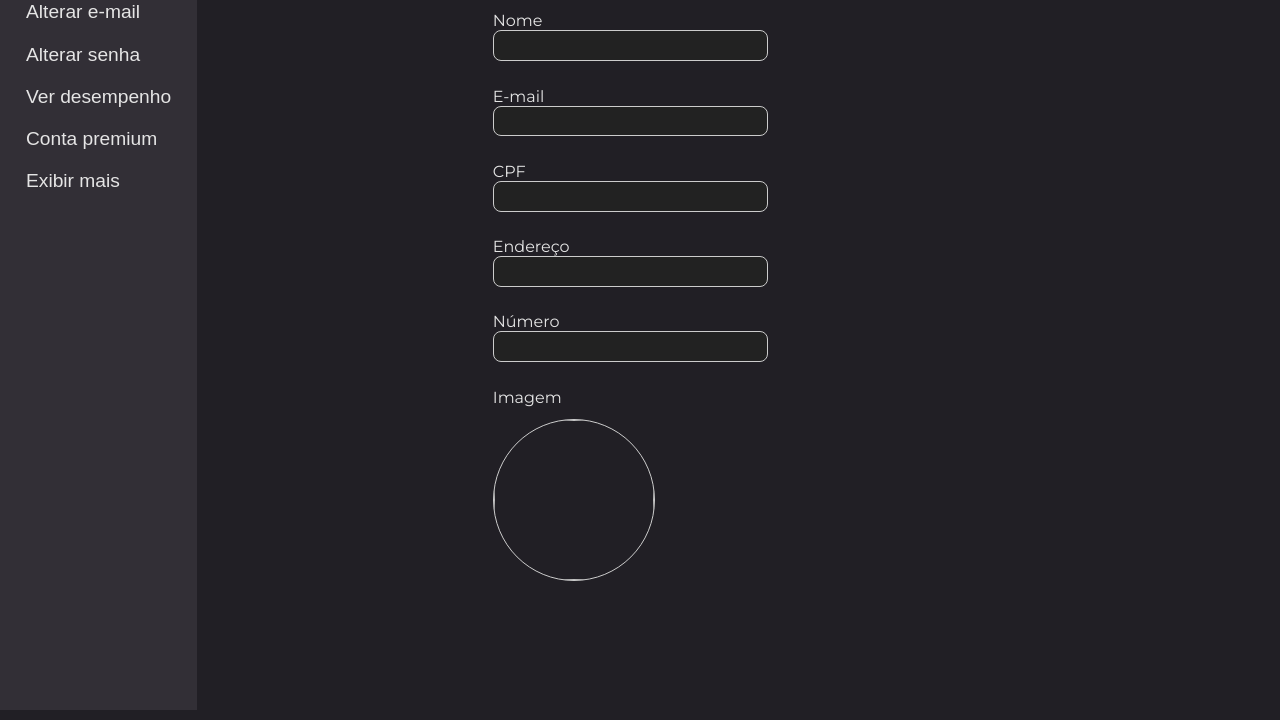
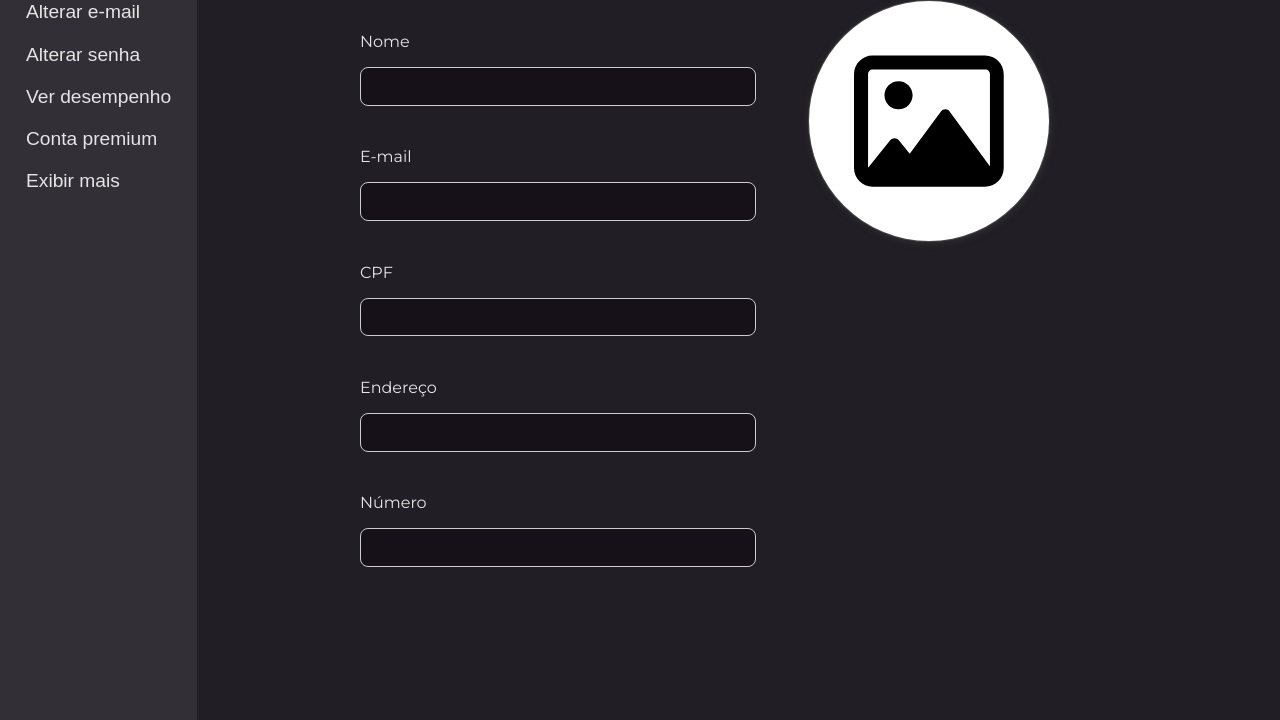
Before and after one commit to joaoqueiroz-code/perfil-user, a plain HTML site: page index.html in a window 1280 px wide. Shown: the part 88-808 px from the top of the page. Drawn offline with Linux system fonts and the light colour scheme.

Commit message:
finalizando preview img

```diff
--- a/css/container.css
+++ b/css/container.css
@@ -5,14 +5,19 @@
 
 .container-current {
     height: 95vh;
-    width: 60%;
-    padding: 1.2em;
+    width: 70%;
+    display: flex;
+    padding: 1.5em;
 }
 
 .subcontainer-current {
     display: flex;
     flex-direction: column;
     align-items: flex-start;
+}
+
+.subcontainer-image {
+    padding: 0 4em;
 }
 
 .container-menu {
@@ -23,3 +28,10 @@
     list-style-type: none;
     padding: 0;
 }
+
+.subcontainer-nomeImg {
+    display: flex;
+    width: 100%;
+    align-items: center;
+    justify-content: space-between;
+}
--- a/css/content.css
+++ b/css/content.css
@@ -5,15 +5,18 @@
 .input-group {
     /* padding: 0.5em; */
     margin: 0.8em 0;
-    width: 35%;
+    width: 24em;
+
 }
 
 .input-group label {
     display: block;
+    margin: 1em 0;
 }
 
 .form-input {
-    background: #222;
+    background: #161118;
+    padding: 5px;
     border-radius: 0.6em;
     border: 1px solid #ccc;
     height: 2em;
@@ -22,12 +25,12 @@
 }
 
 .form-image {
-    width: 10em;
-    height: 10em;
+    width: 15em;
+    height: 15em;
     border-radius: 50%;
+    box-shadow: 1px 1px 7px #333236e0;
     margin: 0.8em 0;
-    border: 1px solid #ccc;
-    /* background: #ccc; */
+    border: 1px solid #333236e6;
 }
 
 .form-input:focus-visible, .form-input:focus{
--- a/css/menu.css
+++ b/css/menu.css
@@ -13,3 +13,8 @@
     text-align: start;
     cursor: pointer;
 }
+
+/* .menu-item button:hover {
+    background: #000;
+
+} */
--- a/index.html
+++ b/index.html
@@ -12,6 +12,7 @@
         <link rel="preconnect" href="https://fonts.googleapis.com">
         <link rel="preconnect" href="https://fonts.gstatic.com" crossorigin>
         <link href="https://fonts.googleapis.com/css2?family=Montserrat&display=swap" rel="stylesheet">
+        <link rel="stylesheet" href="https://cdnjs.cloudflare.com/ajax/libs/font-awesome/6.2.0/css/all.min.css" integrity="sha512-xh6O/CkQoPOWDdYTDqeRdPCVd1SpvCA9XXcUnZS2FmJNp1coAFzvtCN9BmamE+4aHK8yyUHUSCcJHgXloTyT2A==" crossorigin="anonymous" referrerpolicy="no-referrer" />
 
         <title>Perfil</title>
     </head>
@@ -20,7 +21,7 @@
 
             <menu class="container-menu">
 
-                <h2 class="subtitle-current">Ações</h2>
+                <h2 class="subtitle-current">Sideboard</h2>
 
                 <ul>
                     <li class="menu-item"><button>Alterar e-mail</button></li>
@@ -69,8 +70,8 @@
                     <div class="input-group">
                         <label for="">Imagem</label>
 
-                        <img onclick="trigger()" id="previewImage" class="form-image"></img>
-                        <input hidden id="uploadImage" accept="" name="" type="file">
+                        <img onclick="trigger()" id="previewImage" style="object-fit: none; background-color: #fff;" src="img/image-regular.svg" class="form-image"></img>
+                        <input hidden id="uploadImage" onchange="previewImage()" accept="" name="" type="file">
                     </div>
 
                 </div>
--- a/js/previewImage.js
+++ b/js/previewImage.js
@@ -1,6 +1,6 @@
 function trigger() {
+    let uploadImage = document.getElementById('uploadImage');
     uploadImage.click();
-    return true;
 }
 
 function previewImage() {
@@ -11,6 +11,7 @@ function previewImage() {
 
     const [file] = uploadImage.files;
     if(file) {
+        previewImage.removeAttribute('style')
         previewImage.src = URL.createObjectURL(file);
     }
 
```
Also changed, not shown: img/image-regular.svg (added).
